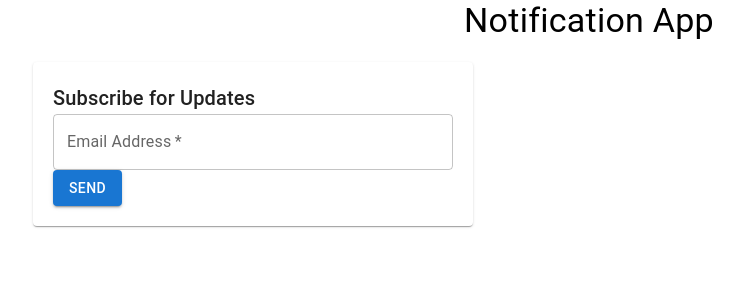
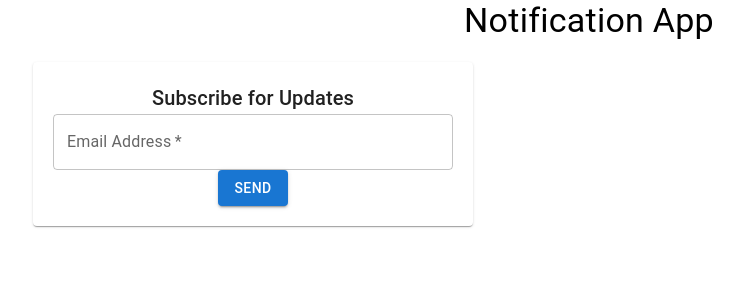
Before and after one commit to Nabha2004/mini_project_mailjs, a React (Create React App) app in the folder notif/: page / in a window 1280 px wide. Shown: the top 300 px of the page, without its empty margins (51-794 px from the left). Built offline with nearby package versions, Linux system fonts and the light colour scheme.

Commit message:
added subtle shadow box

```diff
--- a/notif/src/NotificationForm.css
+++ b/notif/src/NotificationForm.css
@@ -2,6 +2,10 @@
     padding: 20px;
     margin: 20px;
     max-width: 400px; /* Restrict width for better appearance */
+    background: #fff;
+    border-radius: 10px;
+    text-align: center;
+    box-shadow: 0 4px 10px rgba(0, 0, 0, 0.1); /* Subtle shadow */
   }
 
   .form-title {
```
